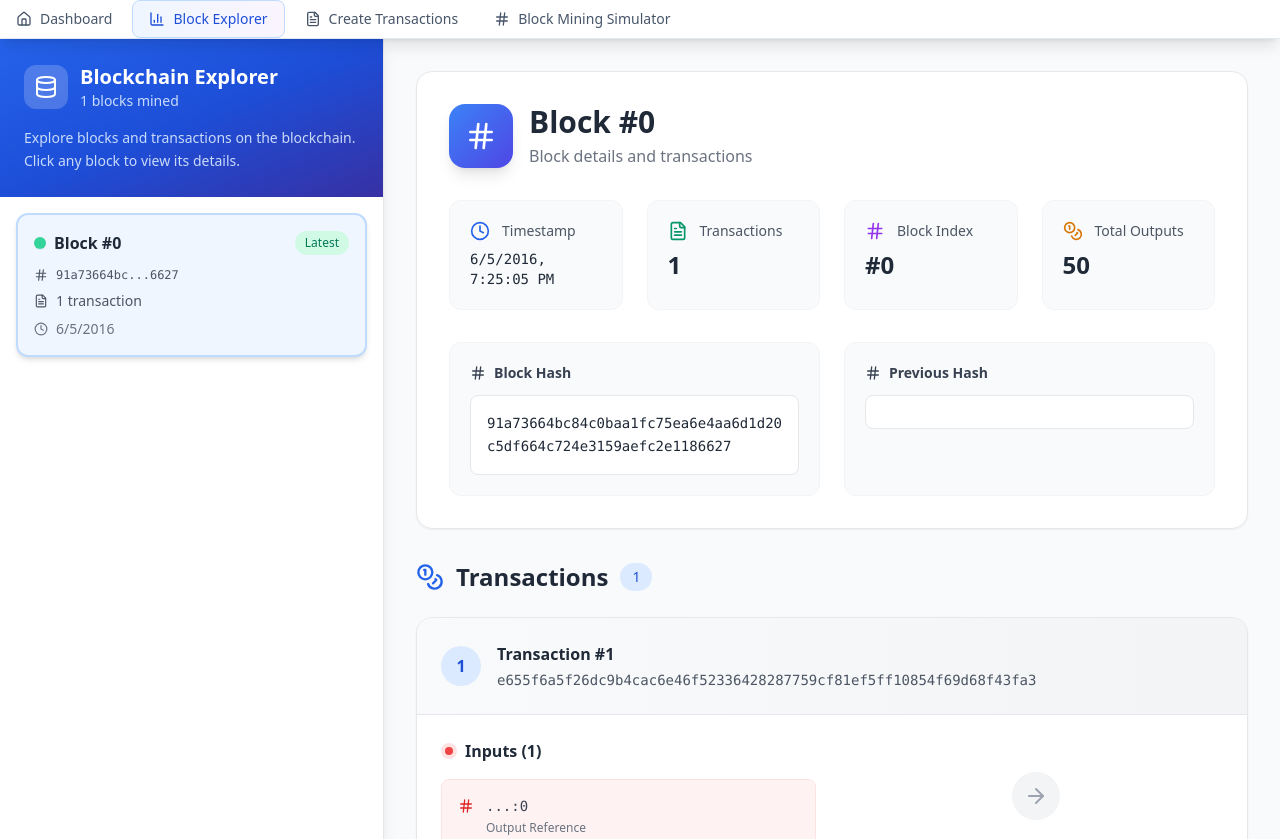
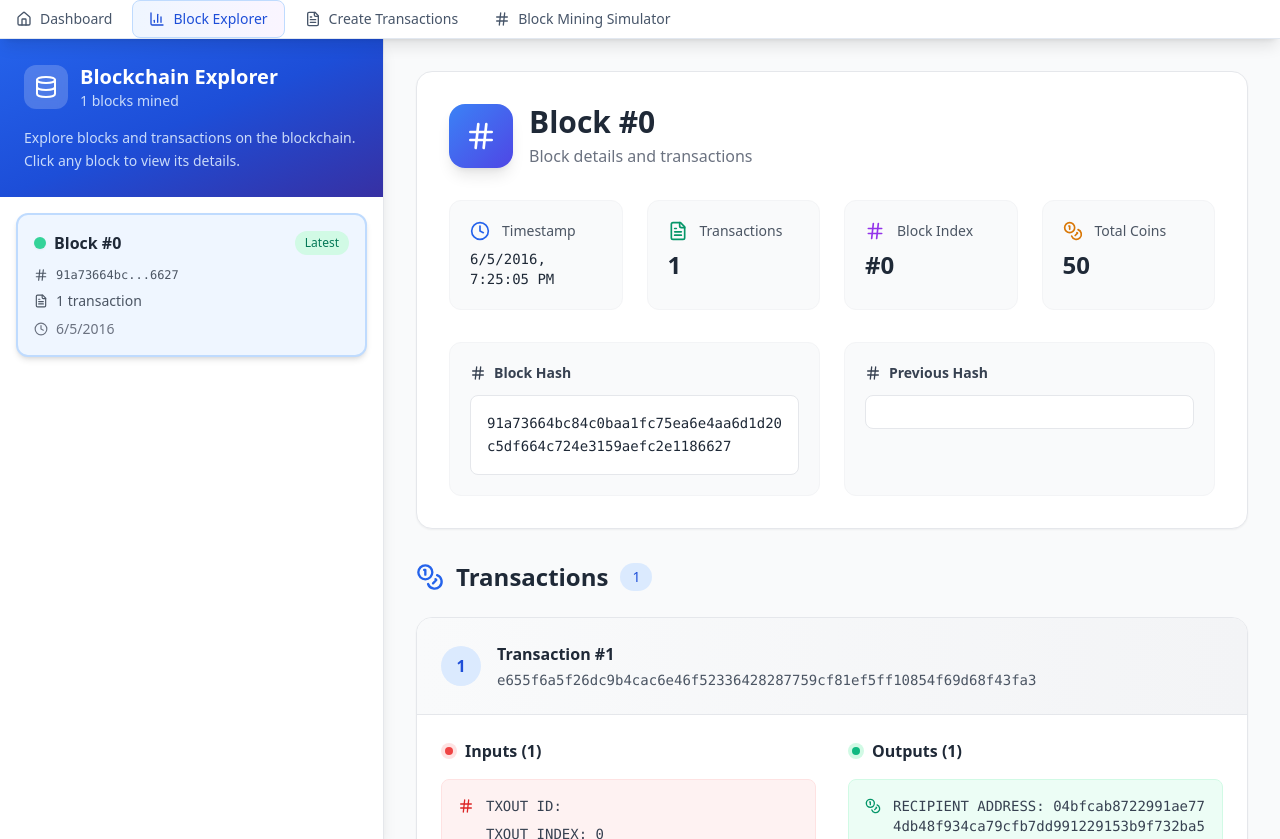
Before and after one commit to StuvanFIT/Blockchain-Network-Educational-Tool, a React (Create React App) app in the folder explorer/: page /explorer in a window 1280 px wide. Built offline with nearby package versions, Linux system fonts and the light colour scheme.

Commit message:
style: Updated sttyle of block explorer. Removed right arrow.

```diff
--- a/explorer/src/components/BlockExplorer.tsx
+++ b/explorer/src/components/BlockExplorer.tsx
@@ -27,7 +27,7 @@ const BlockExplorer = () => {
   }, []);
 
   const formatHash = (hash: string, length = 8) => `${hash.slice(0, length)}...${hash.slice(-4)}`;
-  const formatAddress = (address: string) => `${address.slice(0, 8)}...${address.slice(-6)}`;
+  const formatAddress = (address: string) => `${address.slice(0, 18)}...${address.slice(-6)}`;
 
   return (
     <div className="min-h-screen bg-gray-50">
@@ -138,7 +138,7 @@ const BlockExplorer = () => {
                   <div className="bg-gray-50 rounded-xl p-5 border border-gray-100">
                     <div className="flex items-center gap-3 mb-2">
                       <Coins className="w-5 h-5 text-amber-600" />
-                      <span className="text-sm font-medium text-gray-600">Total Outputs</span>
+                      <span className="text-sm font-medium text-gray-600">Total Coins</span>
                     </div>
                     <p className="text-2xl font-bold text-gray-800">
                       {selectedBlock.data.reduce((sum, tx) => sum + tx.txOuts.reduce((txSum, out) => txSum + out.amount, 0), 0)}
@@ -225,9 +225,12 @@ const BlockExplorer = () => {
                                   <div key={idx} className="bg-red-50 rounded-lg p-4 border border-red-100">
                                     <div className="flex items-start gap-3">
                                       <Hash className="w-4 h-4 text-red-600 mt-0.5 flex-shrink-0" />
-                                      <div className="flex-1 min-w-0">
+                                      <div className="flex-1 space-y-2 min-w-0">
                                         <p className="font-mono text-sm text-gray-700 break-all">
-                                          {formatHash(input.txOutId, 12)}:{input.txOutIndex}
+                                          TXOUT ID: {(input.txOutId)}
+                                        </p>
+                                        <p className="font-mono text-sm text-gray-700 break-all">
+                                          TXOUT INDEX: {input.txOutIndex}
                                         </p>
                                         <p className="text-xs text-gray-500 mt-1">Output Reference</p>
                                       </div>
@@ -237,12 +240,6 @@ const BlockExplorer = () => {
                               </div>
                             </div>
 
-                            {/* Arrow (hidden on mobile) */}
-                            <div className="hidden xl:flex items-center justify-center">
-                              <div className="p-3 bg-gray-100 rounded-full">
-                                <ArrowRight className="w-6 h-6 text-gray-400" />
-                              </div>
-                            </div>
 
                             {/* Outputs */}
                             <div>
@@ -259,7 +256,7 @@ const BlockExplorer = () => {
                                       <Coins className="w-4 h-4 text-emerald-600 mt-0.5 flex-shrink-0" />
                                       <div className="flex-1 min-w-0">
                                         <p className="font-mono text-sm text-gray-700 break-all mb-2">
-                                          {formatAddress(output.address)}
+                                          RECIPIENT ADDRESS: {(output.address)}
                                         </p>
                                         <div className="flex items-center gap-2">
                                           <span className="text-xs text-gray-500">Amount:</span>
```
